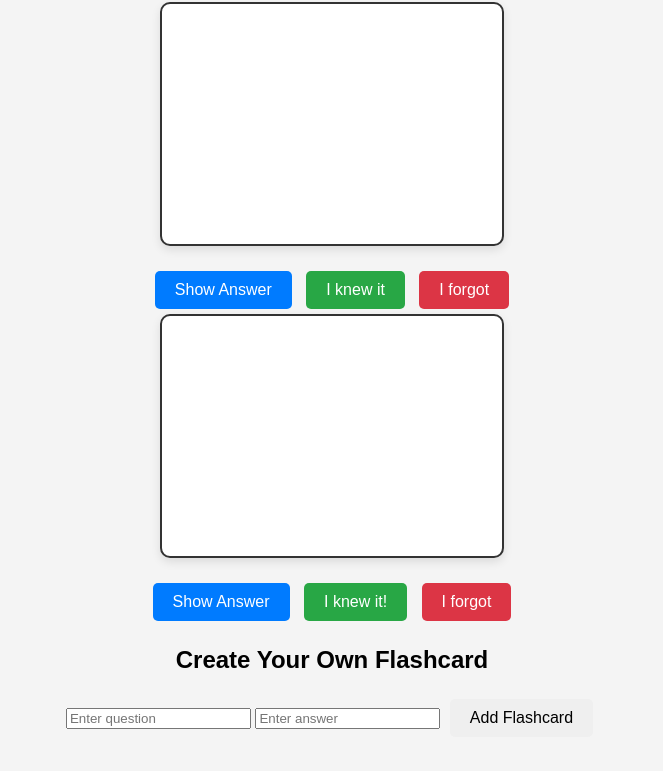
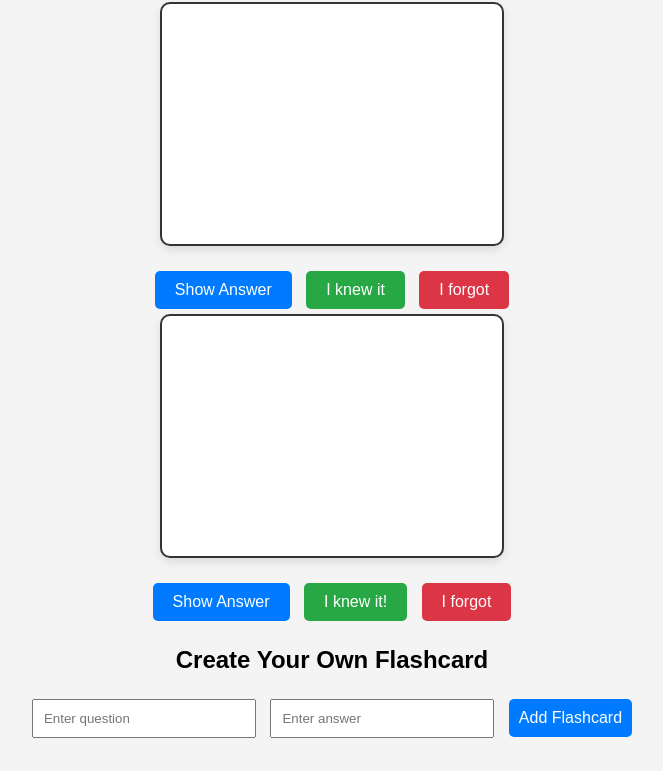
Before and after one commit to akrabbanii/AKademy, a plain HTML site: page index.html in a window 1280 px wide. Shown: the part 104-875 px from the top of the page, without its empty margins (308-971 px from the left). Drawn offline with Linux system fonts and the light colour scheme.

Commit message:
Update styles.css

```diff
--- a/styles.css
+++ b/styles.css
@@ -73,3 +73,25 @@ button#wrong {
 button:hover {
     opacity: 0.8;
 }
+
+
+
+/* Styling for the form used to create new flashcards */
+form#flashcardForm {
+    margin-top: 20px;
+}
+
+form#flashcardForm input {
+    padding: 10px;
+    margin: 5px;
+    width: 200px;
+}
+
+form#flashcardForm button {
+    background-color: #007bff;
+    color: white;
+    border: none;
+    padding: 10px;
+    cursor: pointer;
+    border-radius: 5px;
+}
```
